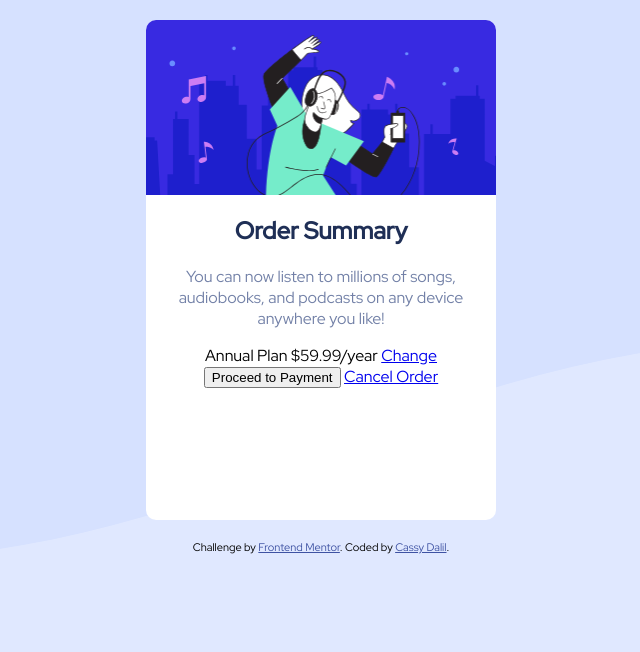
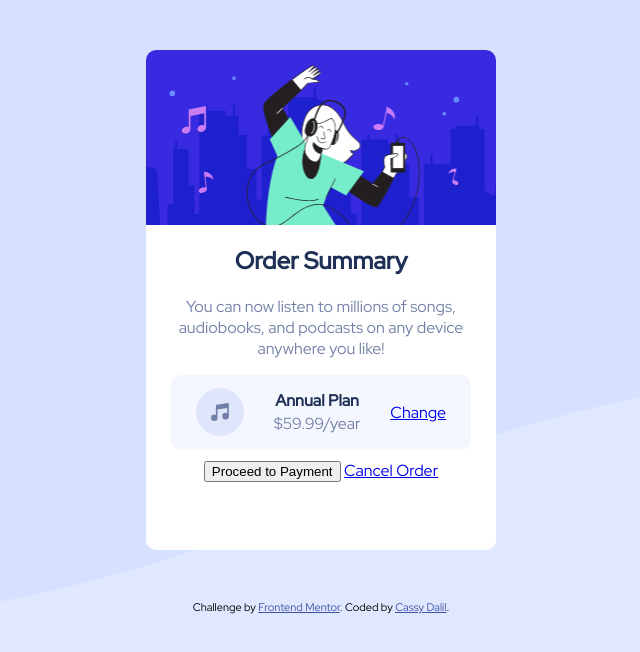
Before and after one commit to cassy-dalil/frontend-mentor-Order-Summary.github.io, a plain HTML site: page index.html in a window 1280 px wide. Shown: the whole page, without its empty margins (319-959 px from the left). Drawn offline with Linux system fonts and the light colour scheme.

Commit message:
annual plan section

```diff
--- a/index.html
+++ b/index.html
@@ -23,10 +23,12 @@
       device anywhere you like!</p>
     </div>
 
-    <div class="annual-plan">
-      Annual Plan
-      $59.99/year
-
+    <div class="annual-plan-section">
+      <img id="music-note" src="./images/icon-music.svg">
+      <div class="annual-plan-div">
+        <p id="annual-plan-text">Annual Plan</p>
+        <p id="annual-plan-price">$59.99/year</p>
+      </div>
       <a href="#" id="change">Change</a>
     </div>
 
--- a/style.css
+++ b/style.css
@@ -59,7 +59,7 @@ body {
     border-radius: 10px;
     background-color: white;
     text-align: center;
-    margin: 20px auto;
+    margin: 50px auto;
 }
 
 .fun-image {
@@ -78,8 +78,32 @@ h2 {
     color: var(--dark-blue);
 }
 
-.order-summary p{
+.order-summary p {
     color: var(--desaturated-blue);
 }
 
+.annual-plan-section {
+    height: 75px;
+    width: 300px;
+    background-color: var(--very-pale-blue);
+    border-radius: 10px;
+    display: flex;
+    justify-content: space-evenly;
+    align-items: center;
+    margin: 10px auto;
+}
+
+#annual-plan-text {
+    color: var(--dark-blue);
+    font-weight: bold;
+    margin: 10px 5px 2px 5px;
+}
+
+#annual-plan-price {
+    color: var(--desaturated-blue);
+    margin: 2px 5px 10px 5px;
+}
+
+
+
 /* SEE HOVER STATES FOR INTERACTIVE ELEMENTS */
```
